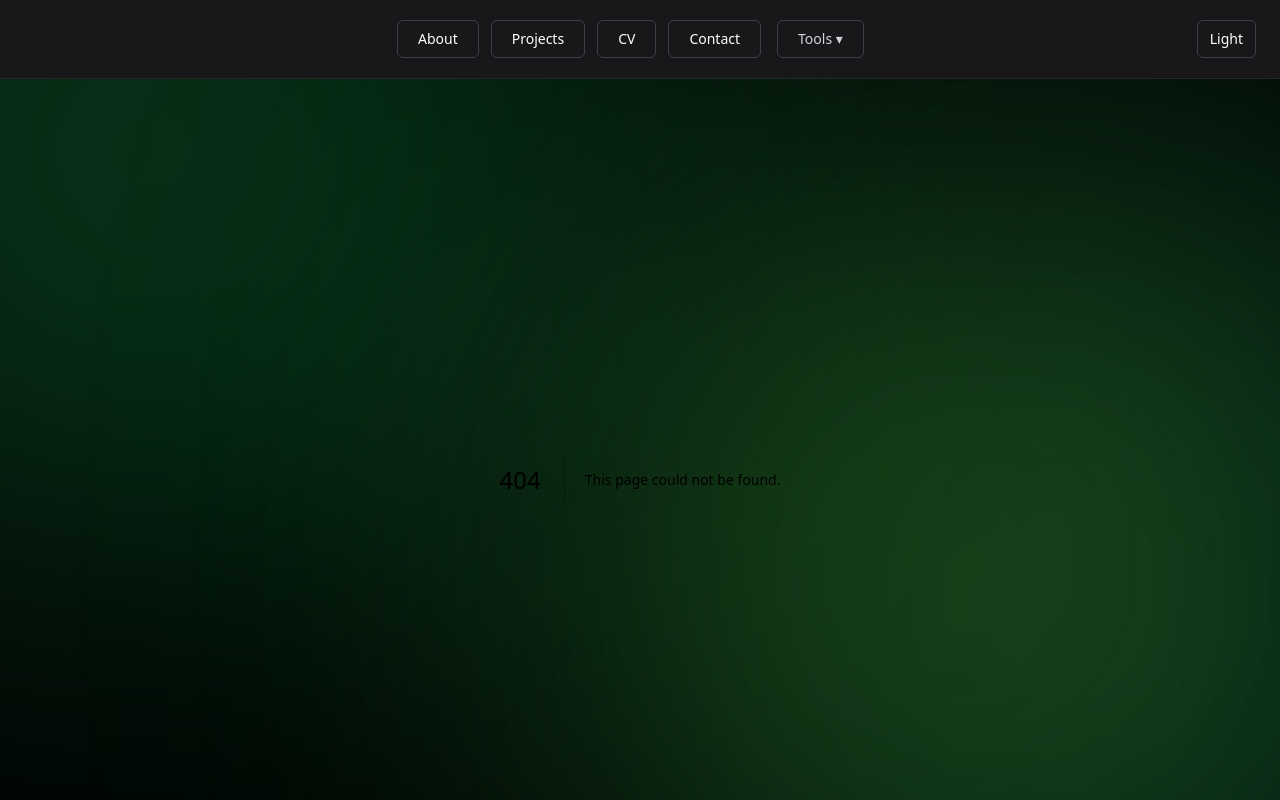
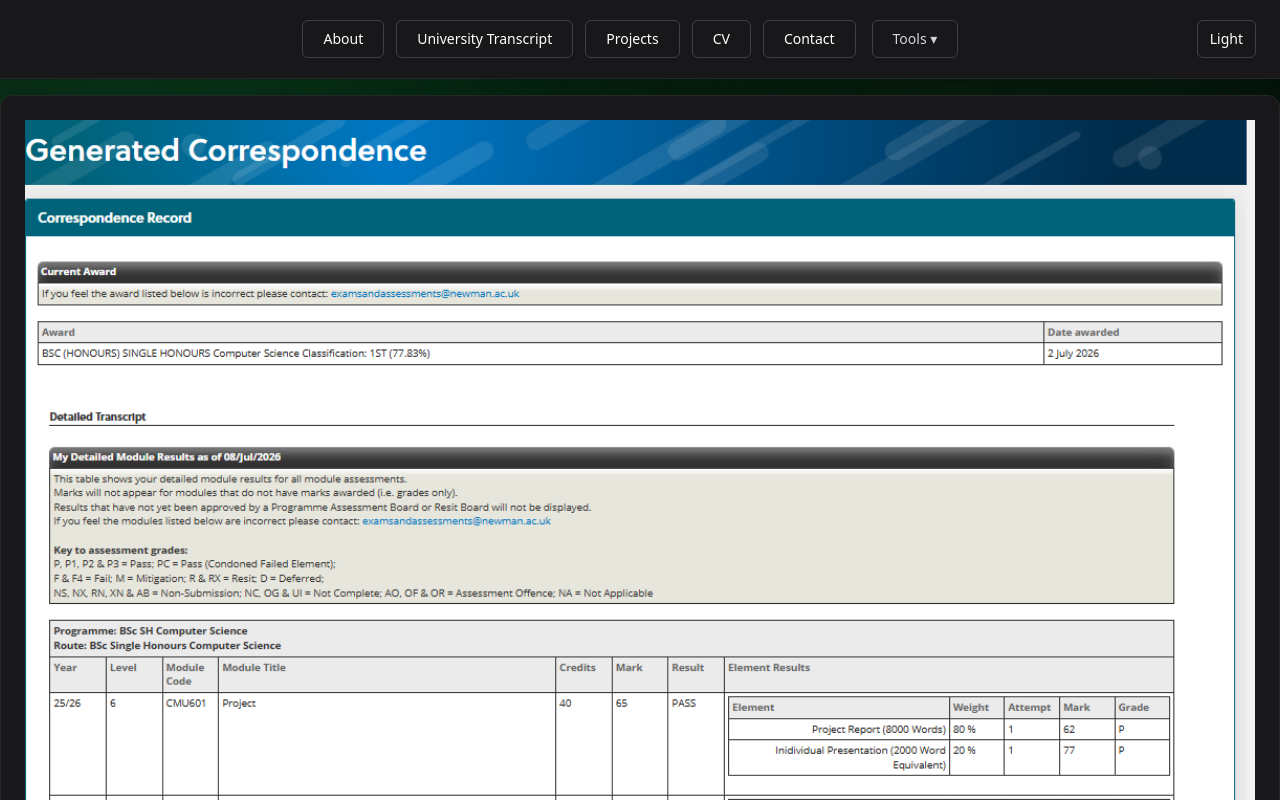
Before and after one commit to danielhancockdev/Portfolio, a Next.js app: page /UniversityTranscript in a window 1280 px wide. Before the commit this address had no page. Shown: the top 800 px of the page. Built offline with nearby package versions, Linux system fonts and the light colour scheme.

Commit message:
Fixed Prisma Error

```diff
--- a/app/Components/Navbar.tsx
+++ b/app/Components/Navbar.tsx
@@ -8,7 +8,6 @@ import Link from "next/link";
 export default function Navbar() {
   const router = useRouter();
   const [toolsOpen, setToolsOpen] = useState(false);
-  const [activeTab, setActiveTab] = useState("About");
   const { darkMode, toggleTheme } = useTheme();
 
   return (
@@ -28,6 +27,13 @@ export default function Navbar() {
     className="px-5 py-2 text-sm font-medium border rounded-md border-zinc-300 dark:border-zinc-700 hover:bg-zinc-200 dark:hover:bg-zinc-800"
   >
     About
+  </Link>
+
+  <Link
+    href="/UniversityTranscript"
+    className="px-5 py-2 text-sm font-medium border rounded-md border-zinc-300 dark:border-zinc-700 hover:bg-zinc-200 dark:hover:bg-zinc-800"
+  >
+    University Transcript
   </Link>
 
   <Link
--- /dev/null
+++ b/app/UniversityTranscript/page.tsx
@@ -0,0 +1,16 @@
+import Image from "next/image";
+
+export default function UniversityTranscriptPage() {
+  return (
+    <div className="mx-auto my-4 w-full max-w-7xl rounded-xl border border-zinc-200 bg-white p-6 dark:border-zinc-800 dark:bg-zinc-900">
+      <Image
+        src="/fulltranscriptx2.png"
+        alt="University Transcript 1"
+        width={1600}
+        height={1600}
+        className="w-full h-auto"
+        priority
+      />
+    </div>
+  );
+}
--- /dev/null
+++ b/lib/prisma.ts
@@ -0,0 +1,13 @@
+import { PrismaClient } from "@prisma/client";
+
+
+const globalForPrisma = globalThis as unknown as {
+  prisma: PrismaClient;
+}
+
+export const prisma =
+  globalForPrisma.prisma ?? new PrismaClient();
+
+if (process.env.NODE_ENV !== "production") {
+  globalForPrisma.prisma = prisma;
+}
```
Also changed, not shown: public/fulltranscriptx.png (added), public/fulltranscriptx2.png (added).
